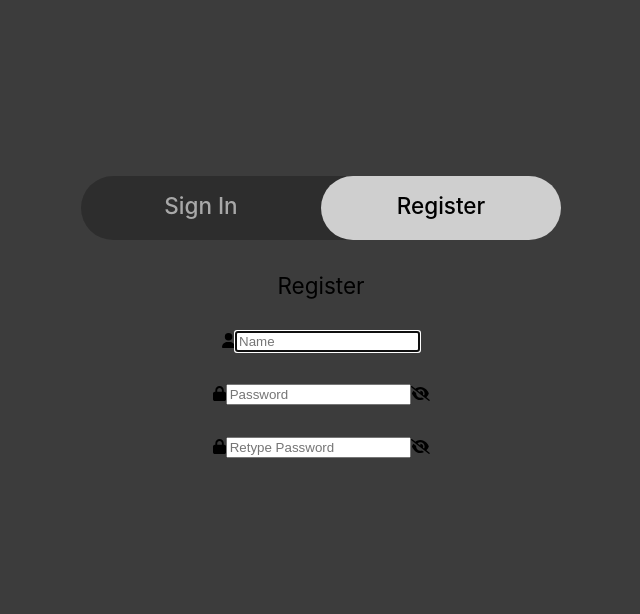
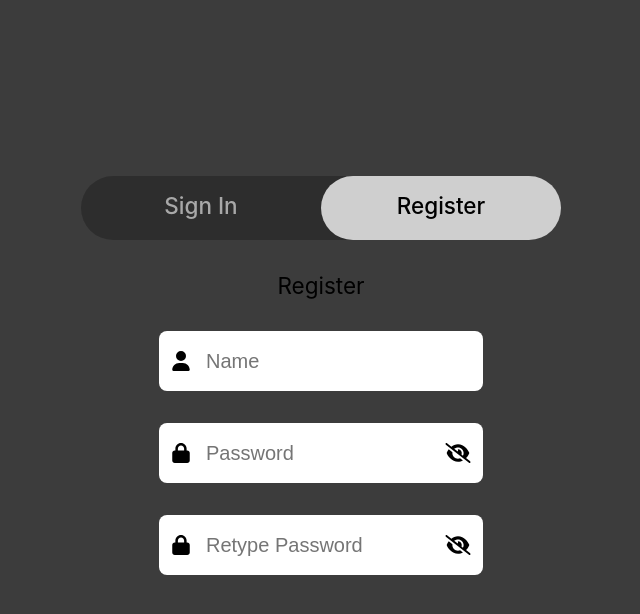
Before and after one commit to therazor113/Dating-next, a Next.js app: page / in a window 1280 px wide. Both pictures are taken after a click on the element "Register". Shown: the top 614 px of the page, without its empty margins (319-959 px from the left). Built offline with nearby package versions, Linux system fonts and the light colour scheme.

Commit message:
Added style classes to input fields

```diff
--- a/src/components/pageRefs/homePage/inputFields/NameField/index.js
+++ b/src/components/pageRefs/homePage/inputFields/NameField/index.js
@@ -1,10 +1,15 @@
 import { FontAwesomeIcon } from '@fortawesome/react-fontawesome'
 import { faUser } from '@fortawesome/free-solid-svg-icons'
 
-const NameField = ({ classes, inputValue, handleChange }) => {
+import classes from '../styles.module.scss'
+
+const NameField = ({ inputValue, handleChange }) => {
   return (
-    <div style={{ width: '100%' }}>
-      <FontAwesomeIcon icon={faUser} />
+    <div className={classes.inputContainer}>
+      <FontAwesomeIcon
+        icon={faUser}
+        className={classes.userIcon}
+      />
       <input
         autoFocus
         type='text'
--- a/src/components/pageRefs/homePage/inputFields/PasswordField/index.js
+++ b/src/components/pageRefs/homePage/inputFields/PasswordField/index.js
@@ -2,15 +2,17 @@ import { useState } from 'react'
 
 import { FontAwesomeIcon } from '@fortawesome/react-fontawesome'
 import { faEye, faEyeSlash, faLock, faLockOpen, faUnlock } from '@fortawesome/free-solid-svg-icons'
+import classes from '../styles.module.scss'
 
-const Passwordfield = ({ classes, inputValue, handleChange }) => {
+const Passwordfield = ({ inputValue, handleChange }) => {
   const [lockIcon, setLockIcon] = useState(false)
   const [showPassword, setShowPassword] = useState(false)
 
   return (
-    <div>
+    <div className={classes.inputContainer}>
       <FontAwesomeIcon
         icon={showPassword ? faLockOpen : lockIcon ? faUnlock : faLock}
+        className={classes.lockIcon}
       />
       <input
         type={showPassword ? 'text' : 'password'}
@@ -25,6 +27,7 @@ const Passwordfield = ({ classes, inputValue, handleChange }) => {
       <FontAwesomeIcon
         icon={showPassword ? faEye : faEyeSlash}
         onMouseDown={() => setShowPassword(!showPassword)}
+        className={classes.eyeIcon}
       />
     </div>
   )
--- a/src/components/pageRefs/homePage/inputFields/RetypeField/index.js
+++ b/src/components/pageRefs/homePage/inputFields/RetypeField/index.js
@@ -2,15 +2,17 @@ import { useState } from 'react'
 
 import { FontAwesomeIcon } from '@fortawesome/react-fontawesome'
 import { faEye, faEyeSlash, faLock, faUnlock, faLockOpen } from '@fortawesome/free-solid-svg-icons'
+import classes from '../styles.module.scss'
 
-const RetypeField = ({ classes, inputValue, handleChange }) => {
+const RetypeField = ({ inputValue, handleChange }) => {
   const [lockIcon, setLockIcon] = useState(false)
   const [showRetype, setShowRetype] = useState(false)
 
   return (
-    <div>
+    <div className={classes.inputContainer}>
       <FontAwesomeIcon
         icon={showRetype ? faLockOpen : lockIcon ? faUnlock : faLock}
+        className={classes.lockIcon}
       />
       <input
         type={showRetype ? 'text' : 'password'}
@@ -25,6 +27,7 @@ const RetypeField = ({ classes, inputValue, handleChange }) => {
       <FontAwesomeIcon
         icon={showRetype ? faEye : faEyeSlash}
         onMouseDown={() => setShowRetype(!showRetype)}
+        className={classes.eyeIcon}
       />
     </div>
   )
```
